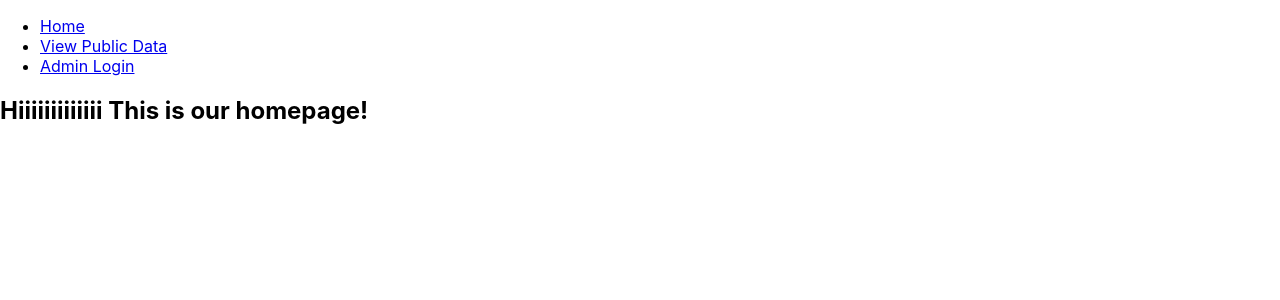
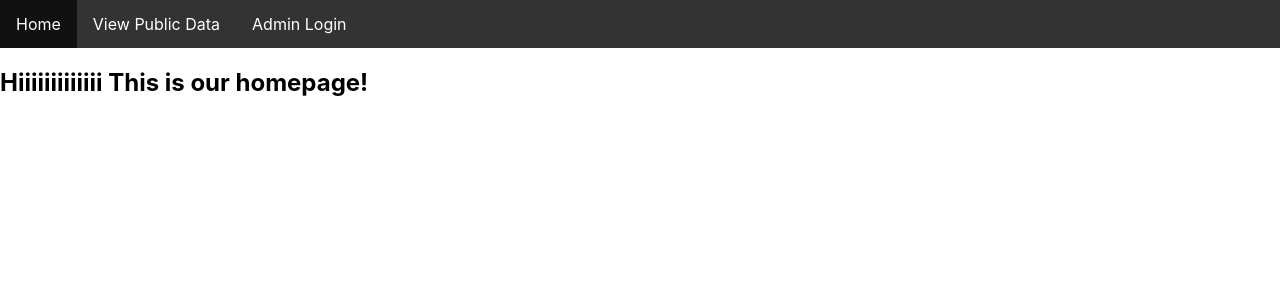
Before and after one commit to BlaineInsane/CMPS-383-mirror, a React (Create React App) app in the folder FA20.P05.Web/ClientApp/: page / in a window 1280 px wide. Shown: the top 300 px of the page. Built offline with nearby package versions, Linux system fonts and the light colour scheme.

Commit message:
login stuff

```diff
--- a/FA20.P05.Web/ClientApp/package.json
+++ b/FA20.P05.Web/ClientApp/package.json
@@ -6,7 +6,9 @@
     "@testing-library/jest-dom": "^4.2.4",
     "@testing-library/react": "^9.3.2",
     "@testing-library/user-event": "^7.1.2",
+    "bootstrap": "^4.5.2",
     "react": "^16.13.1",
+    "react-bootstrap": "^0.32.4",
     "react-dom": "^16.13.1",
     "react-router-dom": "^5.2.0",
     "react-scripts": "3.4.3"
--- a/FA20.P05.Web/ClientApp/src/App.js
+++ b/FA20.P05.Web/ClientApp/src/App.js
@@ -1,6 +1,8 @@
 
 
-import React from "react";
+import React, { useState } from "react";
+import { Button, FormGroup, FormControl, FormLabel } from "react-bootstrap";
+import "./Login.css";
 import {
   BrowserRouter as Router,
   Switch,
@@ -12,6 +14,7 @@ export default function App() {
   return (
     <Router>
       <div>
+
         <nav>
           <ul>
             <li>
@@ -21,10 +24,11 @@ export default function App() {
               <Link to="/publicData">View Public Data</Link>
             </li>
             <li>
-              <Link to="/admin">Admin Login</Link>
+              <Link to="/Login.js">Admin Login</Link>
             </li>
           </ul>
         </nav>
+
 
         {/* A <Switch> looks through its children <Route>s and
             renders the first one that matches the current URL. */}
@@ -32,7 +36,7 @@ export default function App() {
           <Route path="/publicData">
             <PublicData />
           </Route>
-          <Route path="/admin">
+          <Route path="/Login.js">
             <Admins />
           </Route>
           <Route path="/">
@@ -53,5 +57,41 @@ function PublicData() {
 }
 
 function Admins() {
-  return <h2>admins do stuff with users here</h2>;
+  const [email, setEmail] = useState("");
+  const [password, setPassword] = useState("");
+
+  function validateForm() {
+    return email.length > 0 && password.length > 0;
+  }
+
+  function handleSubmit(event) {
+    event.preventDefault();
+  }
+
+  return (
+    <div className="Login">
+      <form onSubmit={handleSubmit}>
+        <FormGroup controlId="email" bsSize="large">
+          <FormLabel>Email</FormLabel>
+          <FormControl
+            autoFocus
+            type="email"
+            value={email}
+            onChange={e => setEmail(e.target.value)}
+          />
+        </FormGroup>
+        <FormGroup controlId="password" bsSize="large">
+          <FormLabel>Password</FormLabel>
+          <FormControl
+            value={password}
+            onChange={e => setPassword(e.target.value)}
+            type="password"
+          />
+        </FormGroup>
+        <Button block bsSize="large" disabled={!validateForm()} type="submit">
+          Login
+        </Button>
+      </form>
+    </div>
+  );
 }
--- /dev/null
+++ b/FA20.P05.Web/ClientApp/src/Login.css
@@ -0,0 +1,33 @@
+
+    .Login {
+      padding: 60px 0;
+    }
+
+    .Login form {
+      margin: 0 auto;
+      max-width: 320px;
+    }
+    ul {
+      list-style-type: none;
+      margin: 0;
+      padding: 0;
+      overflow: hidden;
+      background-color: #333;
+    }
+
+    li {
+      float: left;
+    }
+
+    li a {
+      display: block;
+      color: white;
+      text-align: center;
+      padding: 14px 16px;
+      text-decoration: none;
+    }
+
+    /* Change the link color to #111 (black) on hover */
+    li a:hover {
+      background-color: #111;
+    }
```
Also changed, not shown: 2 other files (tests, documents, lock files or other folders).
